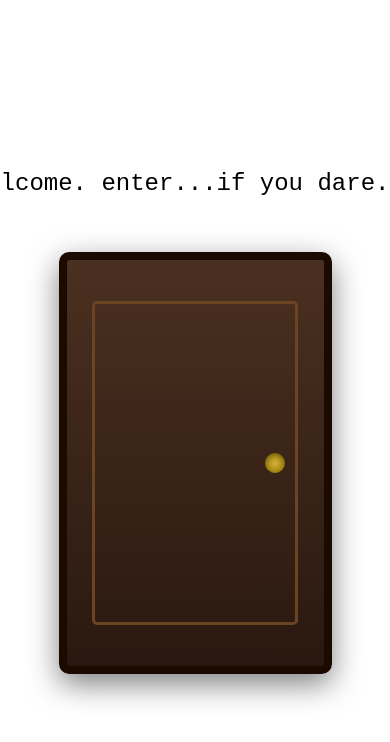
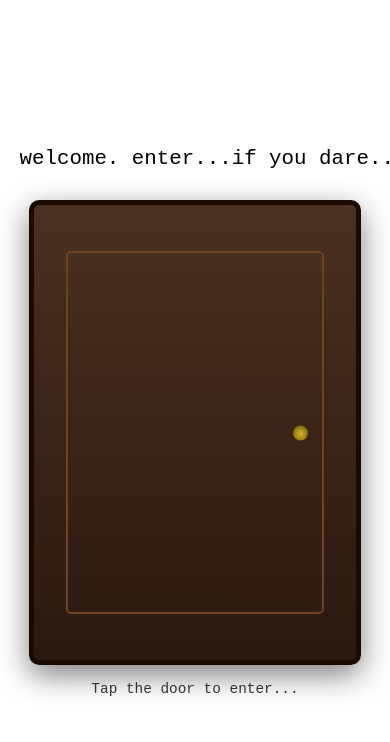
Before and after one commit to ofekmaya/itslainesbirthday, a plain HTML site: page index.html in a window 390 px wide. Shown: the top 742 px of the page. Drawn offline with Linux system fonts and the light colour scheme.

Commit message:
Update index.html

```diff
--- a/index.html
+++ b/index.html
@@ -20,14 +20,16 @@
             align-items: center;
             min-height: 100vh;
             padding: 20px;
+            overflow-x: hidden;
         }
 
         .typewriter {
-            font-size: clamp(1.5rem, 5vw, 3rem);
+            font-size: clamp(1.2rem, 4vw, 3rem);
             color: #000;
-            margin-bottom: 3rem;
+            margin-bottom: 2rem;
             text-align: center;
-            overflow: hidden;
+            width: 100%;
+            max-width: 90vw;
         }
 
         .typewriter-text {
@@ -38,11 +40,6 @@
             animation: blink 0.75s step-end infinite;
         }
 
-        @keyframes typing {
-            from { width: 0; }
-            to { width: 100%; }
-        }
-
         @keyframes blink {
             from, to { border-color: transparent; }
             50% { border-color: #000; }
@@ -50,9 +47,10 @@
 
         .door-container {
             perspective: 1000px;
-            width: clamp(200px, 50vw, 400px);
-            height: clamp(300px, 60vh, 600px);
+            width: min(400px, 85vw);
+            height: min(600px, 65vh);
             position: relative;
+            touch-action: manipulation;
         }
 
         .door {
@@ -64,7 +62,8 @@
             cursor: pointer;
         }
 
-        .door:hover {
+        .door:hover,
+        .door:active {
             transform: rotateY(-15deg);
         }
 
@@ -95,8 +94,8 @@
             right: 15%;
             top: 50%;
             transform: translateY(-50%);
-            width: 20px;
-            height: 20px;
+            width: clamp(15px, 3vw, 20px);
+            height: clamp(15px, 3vw, 20px);
             background: radial-gradient(circle, #d4af37, #8b7500);
             border-radius: 50%;
             box-shadow: inset 0 2px 5px rgba(0,0,0,0.3);
@@ -111,10 +110,84 @@
             backface-visibility: hidden;
         }
 
+        .tap-instruction {
+            margin-top: 1.5rem;
+            font-size: clamp(0.9rem, 2.5vw, 1.1rem);
+            color: #333;
+            text-align: center;
+            opacity: 0;
+            animation: fadeIn 1s ease-in 2s forwards;
+        }
+
+        @keyframes fadeIn {
+            from { opacity: 0; }
+            to { opacity: 1; }
+        }
+
+        /* Mobile-specific optimizations */
         @media (max-width: 768px) {
+            body {
+                padding: 15px;
+            }
+
+            .typewriter {
+                margin-bottom: 1.5rem;
+            }
+
             .door-container {
-                width: 70vw;
-                height: 50vh;
+                width: 90vw;
+                height: 60vh;
+                max-height: 500px;
+            }
+
+            .door-front {
+                border-width: 6px;
+            }
+
+            .tap-instruction {
+                margin-top: 1rem;
+            }
+        }
+
+        @media (max-width: 480px) {
+            .typewriter {
+                font-size: 1.3rem;
+            }
+
+            .door-container {
+                width: 85vw;
+                height: 55vh;
+            }
+
+            .door-front {
+                border-width: 5px;
+            }
+
+            .door-front::before {
+                border-width: 2px;
+            }
+        }
+
+        /* Landscape mobile optimization */
+        @media (max-height: 500px) and (orientation: landscape) {
+            body {
+                padding: 10px;
+            }
+
+            .typewriter {
+                font-size: 1.2rem;
+                margin-bottom: 1rem;
+            }
+
+            .door-container {
+                height: 75vh;
+                width: auto;
+                aspect-ratio: 2/3;
+            }
+
+            .tap-instruction {
+                margin-top: 0.5rem;
+                font-size: 0.85rem;
             }
         }
     </style>
@@ -135,6 +208,8 @@
         </div>
     </a>
 
+    <p class="tap-instruction">Tap the door to enter...</p>
+
     <script>
         const text = "welcome. enter...if you dare...";
         const typewriterElement = document.querySelector('.typewriter-text');
@@ -152,7 +227,20 @@
             }
         }
 
-        typeWriter();
+        // Start typing when page loads
+        window.addEventListener('load', typeWriter);
+
+        // Add touch feedback for mobile
+        const door = document.querySelector('.door');
+        door.addEventListener('touchstart', function() {
+            this.style.transform = 'rotateY(-15deg)';
+        });
+
+        door.addEventListener('touchend', function() {
+            setTimeout(() => {
+                this.style.transform = 'rotateY(0deg)';
+            }, 300);
+        });
     </script>
 </body>
 </html>
```
